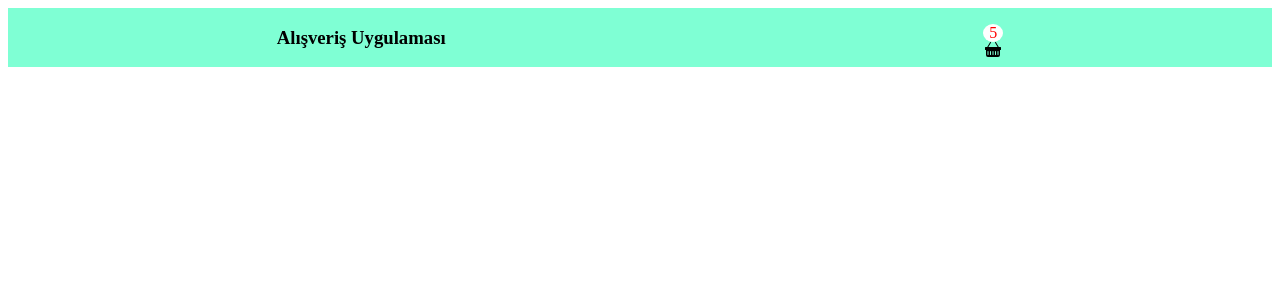
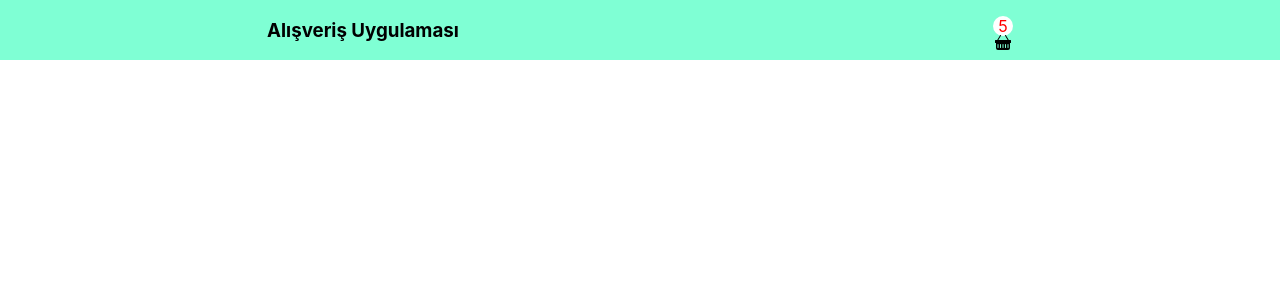
Before and after one commit to Tolga-Ozd/ReduxProje, a React (Create React App) app: page / in a window 1280 px wide. Shown: the top 300 px of the page. Built offline with nearby package versions, Linux system fonts and the light colour scheme.

Commit message:
techItems

```diff
--- a/src/App.css
+++ b/src/App.css
@@ -11,6 +11,15 @@
     position: relative;
 
 }
+body {
+    margin: 0;
+    font-family: -apple-system, BlinkMacSystemFont, 'Segoe UI', 'Roboto', 'Oxygen',
+      'Ubuntu', 'Cantarell', 'Fira Sans', 'Droid Sans', 'Helvetica Neue',
+      sans-serif;
+    -webkit-font-smoothing: antialiased;
+    -moz-osx-font-smoothing: grayscale;
+  }
+
 
 .itemsIcon {
     position: absolute;
```
Also changed, not shown: src/techItems.js (added, +32 -0 lines).
